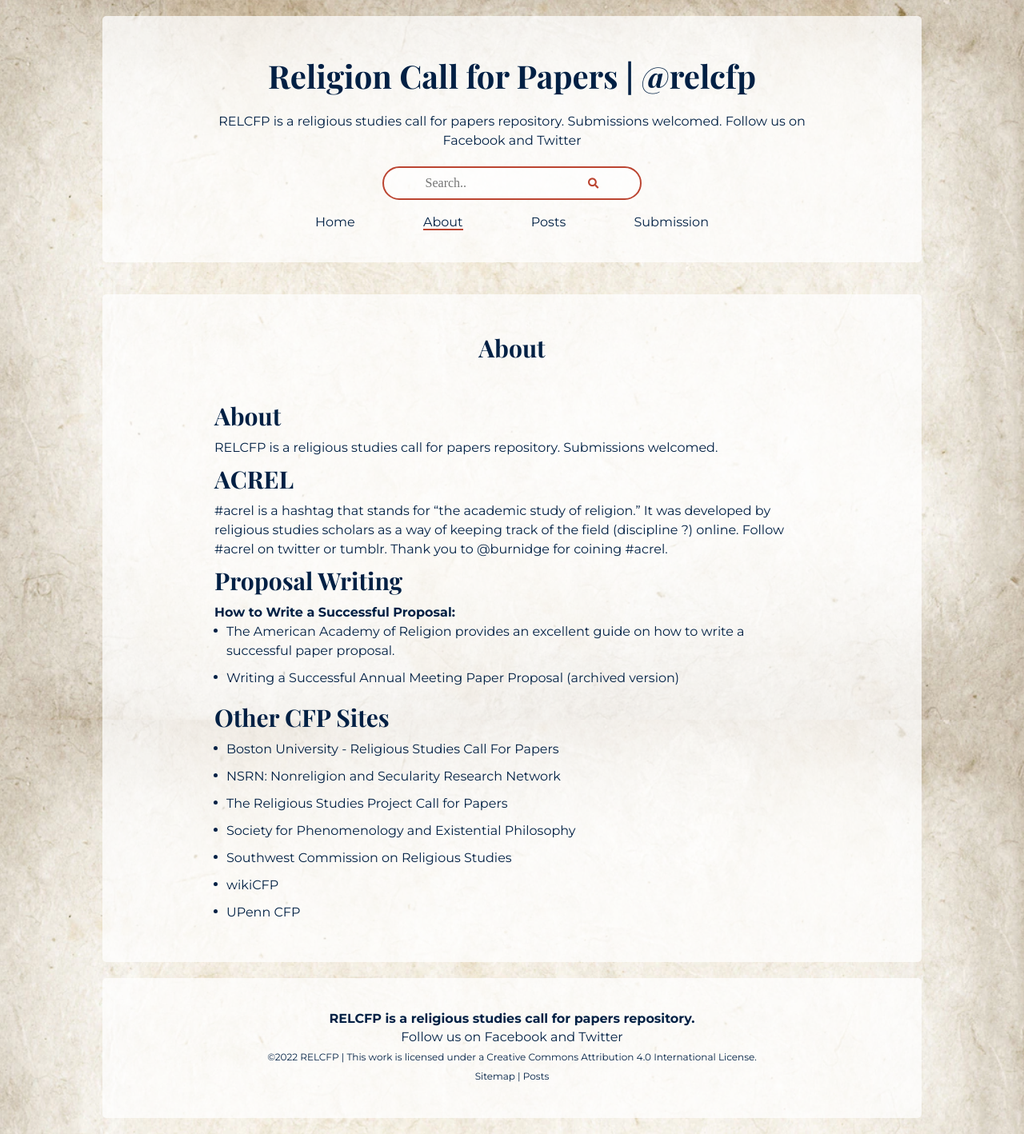
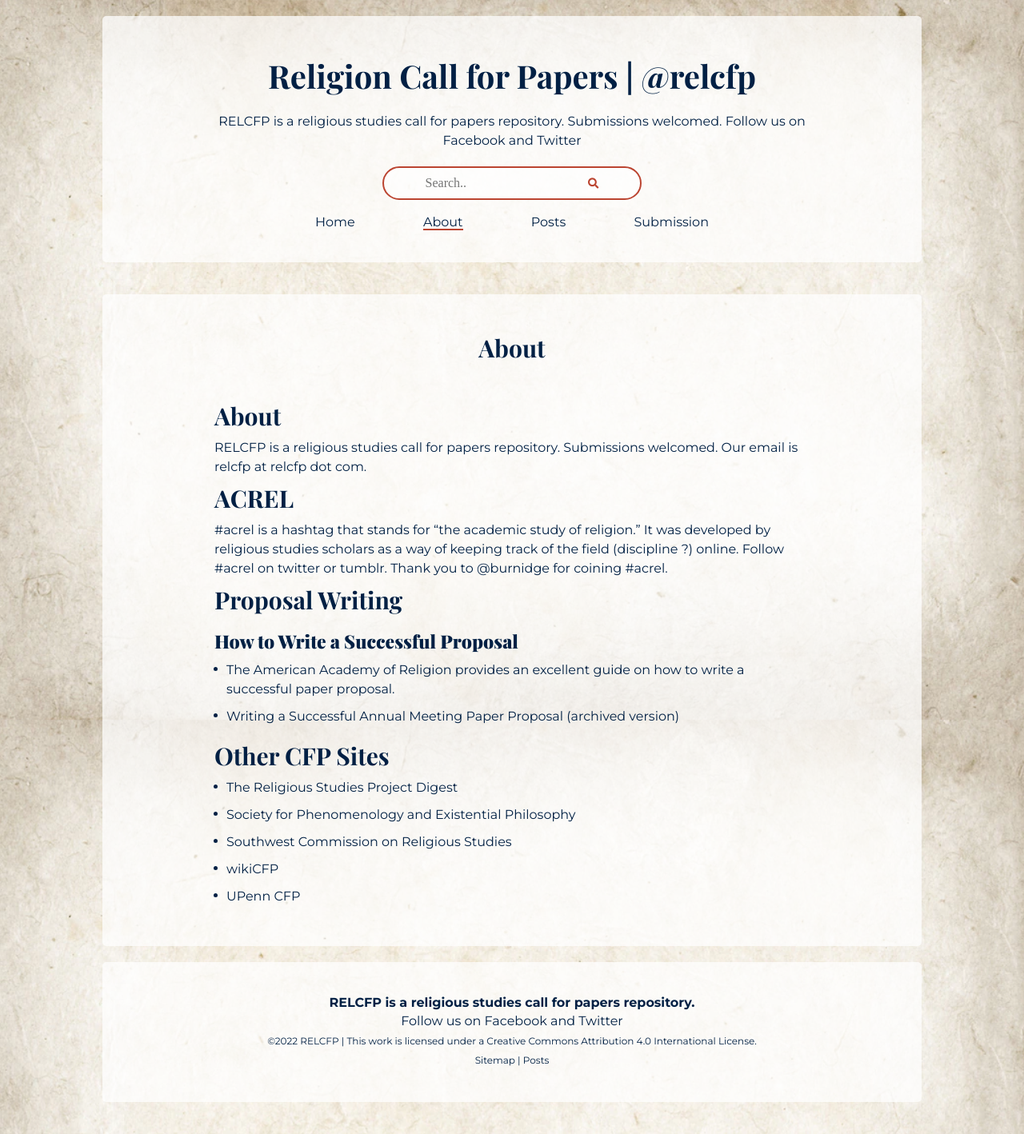
Before and after one commit to adamdjbrett/relcfp, a Jekyll site: the page built from about.md, in a window 1280 px wide. Shown: the whole page at 80% size. Built offline with Jekyll 4.4.1, drawn with Linux system fonts in a browser that asks for light colours; nearby versions of some CDN libraries; a script that is not in the unit is left out.

Commit message:
updated about page

```diff
--- a/about.md
+++ b/about.md
@@ -6,8 +6,7 @@
 ---
 
 ## About
-RELCFP is a religious studies call for papers repository. Submissions welcomed.
-
+RELCFP is a religious studies call for papers repository. [Submissions welcomed](/submission/). Our email is relcfp at relcfp dot com.
 
 ## ACREL
 #acrel is a hashtag that stands for “the academic study of religion.” It was developed by religious studies scholars as a way of keeping track of the field (discipline ?) online. Follow #acrel on [twitter](https://twitter.com/search?q=%23acrel "#acrel on Tumblr") or [tumblr](https://www.tumblr.com/tagged/acrel "#acrel on Tumblr"). Thank you to @[burnidge](https://twitter.com/burnidge) for coining [#acrel](https://twitter.com/search?q=%23acrel&f=live "#acrel").
@@ -15,7 +14,7 @@
 
 ## Proposal Writing
 
-**How to Write a Successful Proposal:**
+### How to Write a Successful Proposal
 
 * [The American Academy of Religion](http://aarweb.org "American Academy of Religion (AAR)") provides an excellent guide on how to write a successful paper proposal.
 
@@ -23,16 +22,12 @@
 
 
 ## Other CFP Sites
-* [Boston University - Religious Studies Call For Papers](https://href.li/?http://www.bu.edu/drts/resources/announcements/call-for-papers-announcements/ "BU - Religious Studies CFP")
+* [The Religious Studies Project Digest](https://www.religiousstudiesproject.com/digest/)
 
-* [NSRN: Nonreligion and Secularity Research Network](https://href.li/?http://nsrn.net/category/calls-for-papers/ "NSRN: CFP")
+* [Society for Phenomenology and Existential Philosophy](http://www.spep.org/resources)
 
-* [The Religious Studies Project Call for Papers](https://href.li/?http://www.religiousstudiesproject.com/tag/call-for-papers/ "The Religious Studies Project - Call for Papers")
+* [Southwest Commission on Religious Studies](http://www.swcrs-online.org/swcrs-conference/call-for-papers/)
 
-* [Society for Phenomenology and Existential Philosophy](https://href.li/?http://www.spep.org/resources/call-for-papers/ "SPEP - CFP")
+* [wikiCFP](http://www.wikicfp.com/cfp/)
 
-* [Southwest Commission on Religious Studies](https://href.li/?https://sites.google.com/site/swcrsaarsblasorassr/ "SWCRS - CFP")
-
-* [wikiCFP](https://href.li/?http://www.wikicfp.com/cfp/ "WikiCFP")
-
-* [UPenn CFP](https://href.li/?http://call-for-papers.sas.upenn.edu/category/religion "UPenn CFP")
+* [UPenn CFP](http://call-for-papers.sas.upenn.edu/category/religion)
```
